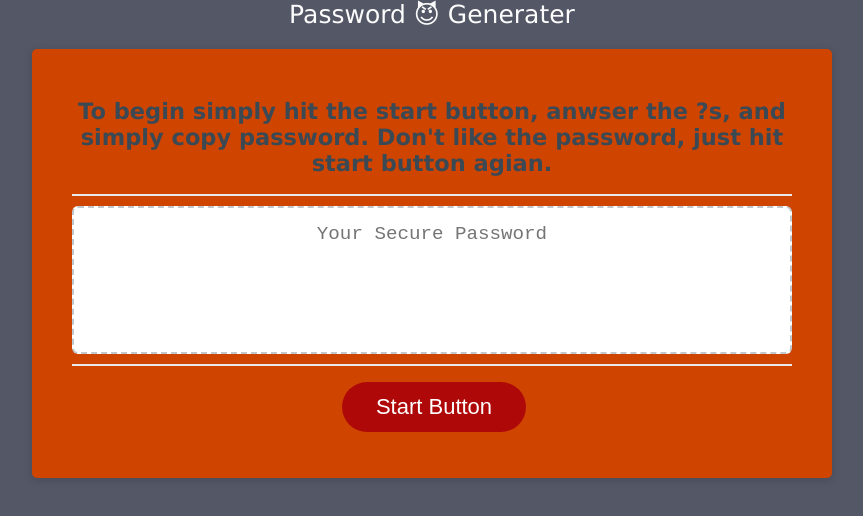
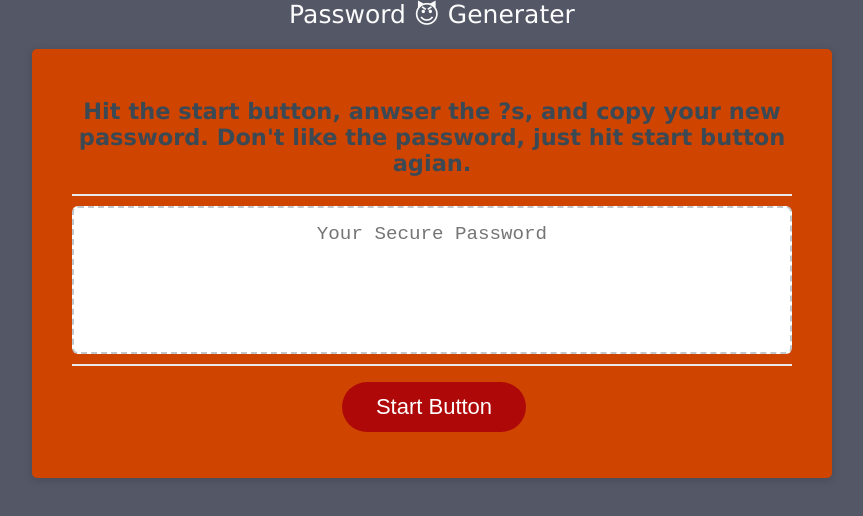
Before and after one commit to TravisLovingood/Homework03, a plain HTML site: page index.html in a window 1280 px wide. Shown: the whole page, without its empty margins (208-1071 px from the left). Drawn offline with Linux system fonts and the light colour scheme.

Commit message:
text update

```diff
--- a/index.html
+++ b/index.html
@@ -16,7 +16,7 @@
         </header>
         <div class="card">
             <div class="card-header">
-                <h2>To begin simply hit the start button, anwser the ?s, and simply copy password. Don't like the password, just hit start button agian.</h2>
+                <h2>Hit the start button, anwser the ?s, and copy your new password. Don't like the password, just hit start button agian.</h2>
             </div>
             <div class="card-body">
                 <textarea id="generated-password" placeholder="Your Secure Password"></textarea>
```
